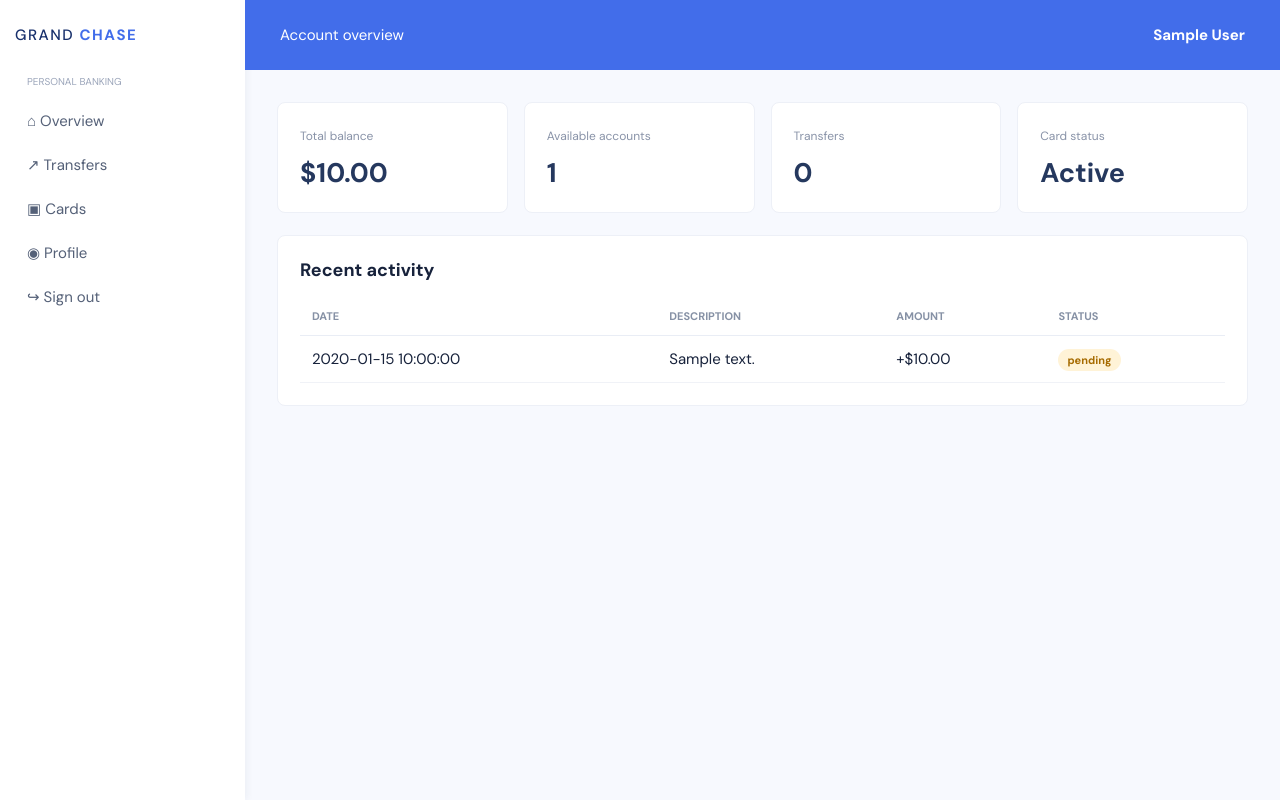
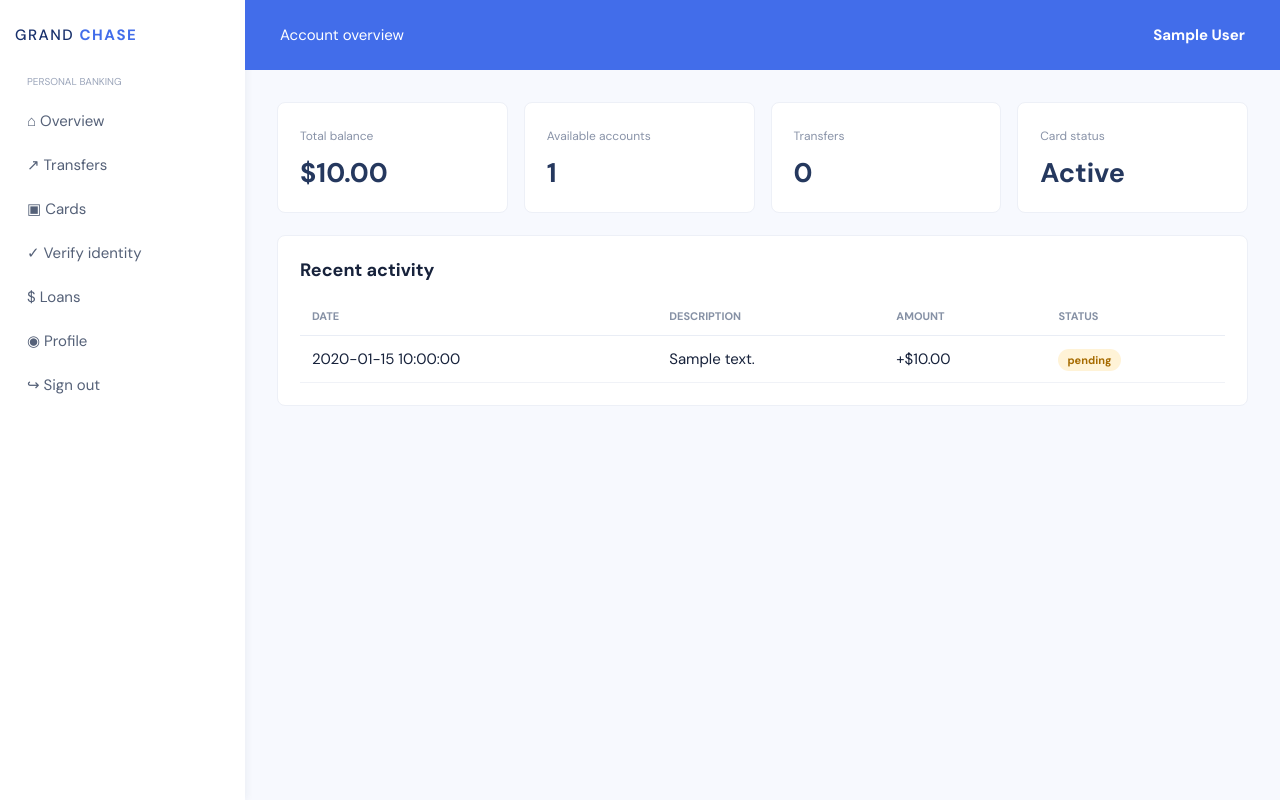
Before and after one commit to carlosjohn2927-rgb/Bank-111, a CodeIgniter app: page /index.php/dashboard/index in a window 1280 px wide. Run offline with CodeIgniter, Linux system fonts and the light colour scheme; the visitor is signed in with stand-in values (Sample User, id 1); tables that the repository leaves empty hold one stand-in row (values such as "Sample post"); data that the repository does not hold is empty.

Commit message:
Add customer KYC and loan request flows

```diff
--- a/application/config/routes.php
+++ b/application/config/routes.php
@@ -2,7 +2,7 @@
 $route['default_controller']='home';
 $route['login']='auth/login'; $route['register']='auth/register'; $route['logout']='auth/logout';
 $route['forgot-password']='auth/forgot_password';
-$route['dashboard']='dashboard/index'; $route['transfers']='dashboard/transfers'; $route['cards']='dashboard/cards'; $route['profile']='dashboard/profile';
+$route['dashboard']='dashboard/index'; $route['transfers']='dashboard/transfers'; $route['cards']='dashboard/cards'; $route['profile']='dashboard/profile'; $route['kyc']='dashboard/kyc'; $route['loans']='dashboard/loans';
 $route['admin/login']='admin/login'; $route['admin/logout']='admin/logout'; $route['admin']='admin/index';
 $route['admin/users']='admin/users'; $route['admin/users/create']='admin/create_user'; $route['admin/kyc']='admin/kyc'; $route['admin/deposits']='admin/deposits'; $route['admin/loans']='admin/loans'; $route['admin/cards']='admin/cards'; $route['admin/card-applications']='admin/card_applications'; $route['admin/managers']='admin/managers';
 $route['admin/(:any)/(:num)/(:any)']='admin/update_status/$1/$2/$3';
--- a/application/controllers/Dashboard.php
+++ b/application/controllers/Dashboard.php
@@ -3,5 +3,5 @@ class Dashboard extends MY_Controller {
  public function index(){ $user=$this->require_login();$this->view('customer/dashboard',array('title'=>'Account overview','accounts'=>$this->Account_model->for_user($user['id']),'balance'=>$this->Account_model->total_balance($user['id']),'transactions'=>$this->Account_model->recent_transactions($user['id'])),'customer'); }
  public function transfers(){ $user=$this->require_login(); $data=array('title'=>'Send money','accounts'=>$this->Account_model->for_user($user['id'])); if($this->input->method()==='post'){ $account_id=(int)$this->input->post('account_id'); $amount=(float)$this->input->post('amount'); $account=$this->db->get_where('accounts',array('id'=>$account_id,'user_id'=>$user['id'],'status'=>'active'))->row_array(); if(!$account || $amount<=0 || $amount>$account['balance']){$this->session->set_flashdata('notice','Please enter an amount within your available balance.');redirect('transfers');} $this->db->insert('transactions',array('account_id'=>$account_id,'type'=>'transfer','amount'=>$amount,'direction'=>'debit','description'=>'Transfer to '.$this->input->post('recipient',TRUE),'reference'=>'TRF'.strtoupper(random_string('alnum',12)),'status'=>'pending','created_at'=>date('Y-m-d H:i:s'))); $this->session->set_flashdata('notice','Transfer request received and is pending review.');redirect('transfers');}$this->view('customer/transfers',$data,'customer');}
  public function cards(){ $user=$this->require_login();$this->view('customer/cards',array('title'=>'My cards','cards'=>$this->db->get_where('cards',array('user_id'=>$user['id']))->result_array()),'customer');}
- public function profile(){ $this->require_login();$this->view('customer/profile',array('title'=>'My profile'),'customer');}
+ public function kyc(){ $user=$this->require_login(); if($this->input->method()==='post'){$this->db->insert('kyc_applications',array('user_id'=>$user['id'],'document_type'=>$this->input->post('document_type',TRUE),'document_number'=>$this->input->post('document_number',TRUE),'status'=>'pending','created_at'=>date('Y-m-d H:i:s')));$this->session->set_flashdata('notice','Your identity verification was submitted.');redirect('kyc');}$this->view('customer/kyc',array('title'=>'Verify identity'),'customer');} public function loans(){ $user=$this->require_login();if($this->input->method()==='post'){$this->db->insert('loans',array('user_id'=>$user['id'],'amount'=>$this->input->post('amount'),'purpose'=>$this->input->post('purpose',TRUE),'term_months'=>$this->input->post('term_months'),'status'=>'pending','created_at'=>date('Y-m-d H:i:s')));$this->session->set_flashdata('notice','Your loan request was submitted.');redirect('loans');}$this->view('customer/loans',array('title'=>'Request a loan'),'customer');} public function profile(){ $this->require_login();$this->view('customer/profile',array('title'=>'My profile'),'customer');}
 }
--- /dev/null
+++ b/application/views/customer/kyc.php
@@ -0,0 +1 @@
+<div class="panel form-panel"><p class="eyebrow">IDENTITY VERIFICATION</p><h2>Verify your identity</h2><?php if($this->session->flashdata('notice')):?><p class="alert success"><?=$this->session->flashdata('notice')?></p><?php endif;?><?=form_open('kyc')?><label>Document type<select name="document_type"><option>Passport</option><option>National ID card</option><option>Driver license</option></select></label><label>Document number<input name="document_number" required></label><button class="button">Submit verification</button><?=form_close()?></div>
--- /dev/null
+++ b/application/views/customer/loans.php
@@ -0,0 +1 @@
+<div class="panel form-panel"><p class="eyebrow">LENDING</p><h2>Request a loan</h2><?php if($this->session->flashdata('notice')):?><p class="alert success"><?=$this->session->flashdata('notice')?></p><?php endif;?><?=form_open('loans')?><div class="form-grid"><label>Requested amount<input type="number" name="amount" required></label><label>Term<select name="term_months"><option value="12">12 months</option><option value="24">24 months</option><option value="36">36 months</option></select></label></div><label>Purpose<textarea name="purpose" required></textarea></label><button class="button">Submit request</button><?=form_close()?></div>
--- a/application/views/layouts/customer.php
+++ b/application/views/layouts/customer.php
@@ -1 +1 @@
-<!doctype html><html><head><meta charset="utf-8"><meta name="viewport" content="width=device-width,initial-scale=1"><title><?=html_escape($title)?> | Grand Chase</title><link rel="stylesheet" href="<?=base_url('assets/css/app.css')?>"></head><body class="app"><aside><a class="brand" href="<?=base_url('dashboard')?>">GRAND <b>CHASE</b></a><small>PERSONAL BANKING</small><a href="<?=base_url('dashboard')?>">⌂ Overview</a><a href="<?=base_url('transfers')?>">↗ Transfers</a><a href="<?=base_url('cards')?>">▣ Cards</a><a href="<?=base_url('profile')?>">◉ Profile</a><a href="<?=base_url('logout')?>">↪ Sign out</a></aside><section class="workspace"><header class="app-header"><span><?=html_escape($title)?></span><strong><?=html_escape($this->session->userdata('user')['name'])?></strong></header><?php $this->load->view($content);?></section></body></html>
+<!doctype html><html><head><meta charset="utf-8"><meta name="viewport" content="width=device-width,initial-scale=1"><title><?=html_escape($title)?> | Grand Chase</title><link rel="stylesheet" href="<?=base_url('assets/css/app.css')?>"></head><body class="app"><aside><a class="brand" href="<?=base_url('dashboard')?>">GRAND <b>CHASE</b></a><small>PERSONAL BANKING</small><a href="<?=base_url('dashboard')?>">⌂ Overview</a><a href="<?=base_url('transfers')?>">↗ Transfers</a><a href="<?=base_url('cards')?>">▣ Cards</a><a href="<?=base_url('kyc')?>">✓ Verify identity</a><a href="<?=base_url('loans')?>">$ Loans</a><a href="<?=base_url('profile')?>">◉ Profile</a><a href="<?=base_url('logout')?>">↪ Sign out</a></aside><section class="workspace"><header class="app-header"><span><?=html_escape($title)?></span><strong><?=html_escape($this->session->userdata('user')['name'])?></strong></header><?php $this->load->view($content);?></section></body></html>
```
